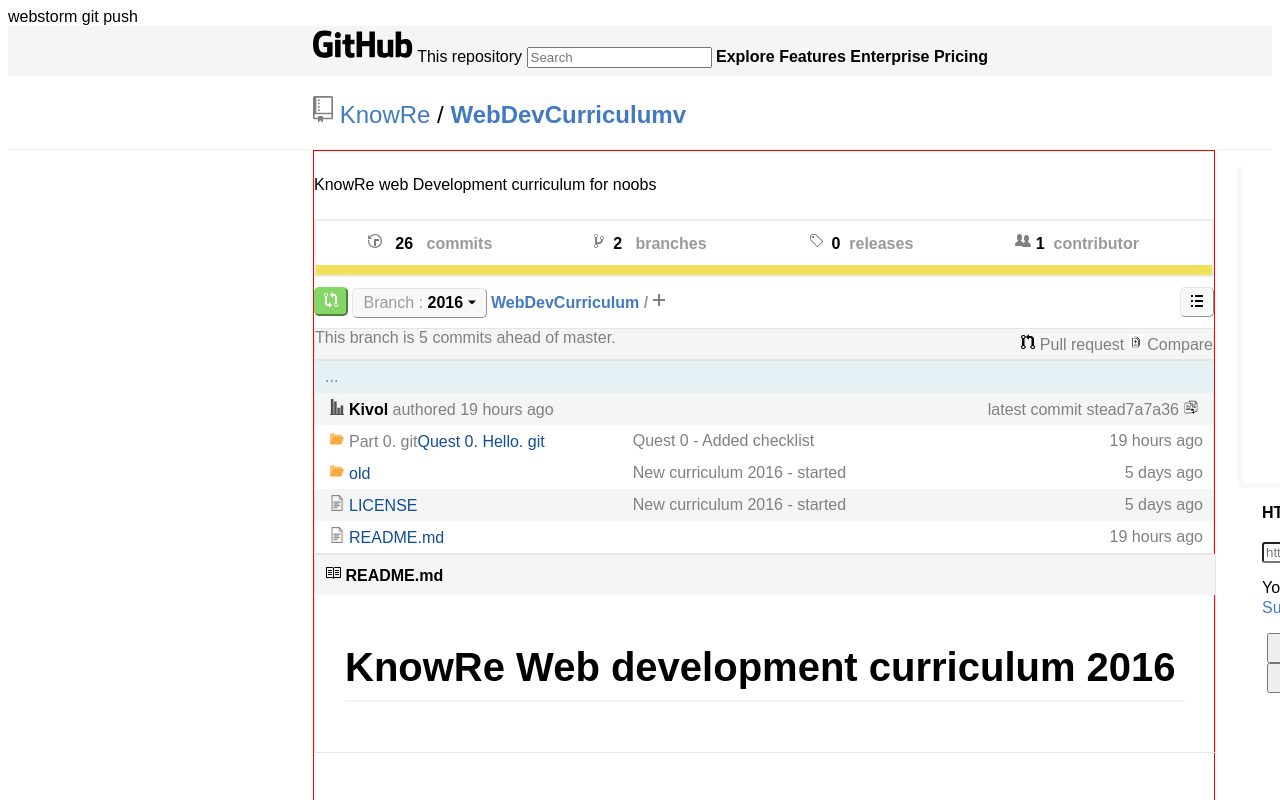
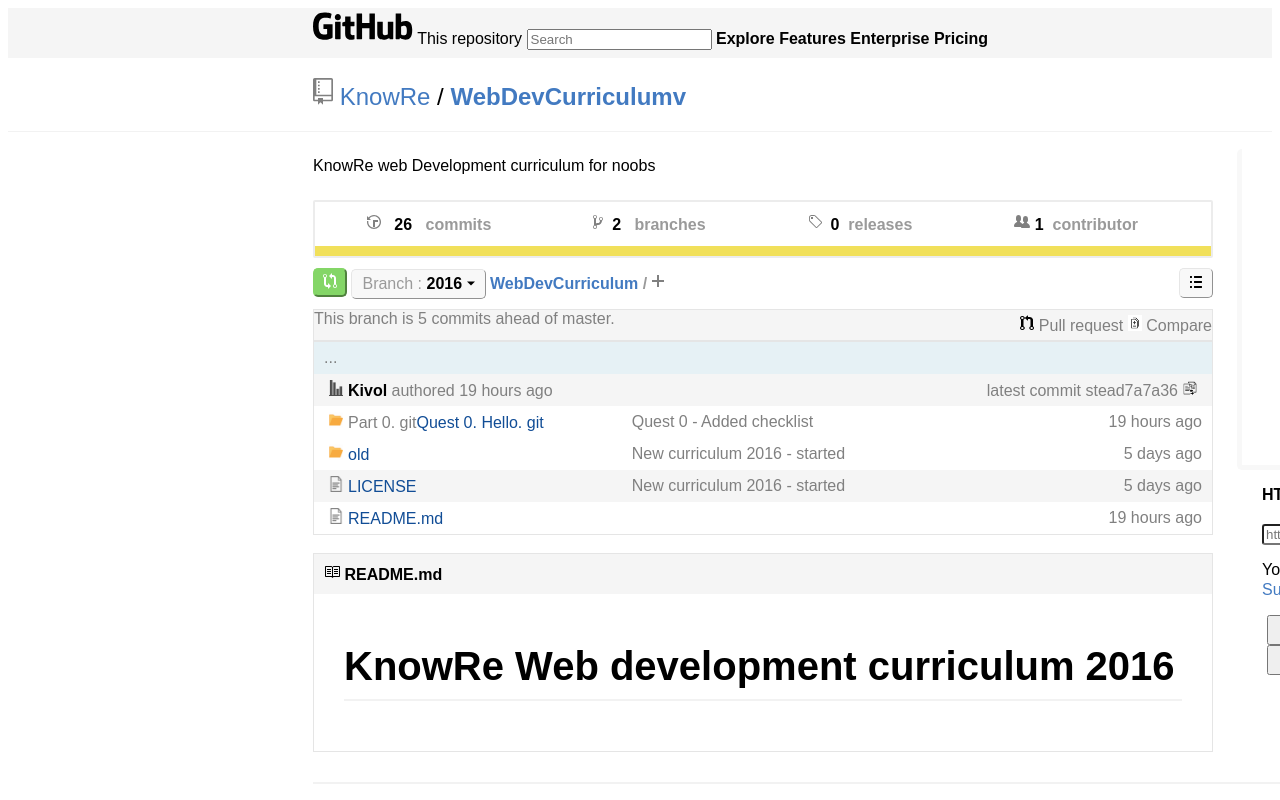
Before and after one commit to vividcloudpark/FakeGithub, a plain HTML site: page index.html in a window 1280 px wide. Shown: the top 800 px of the page. Drawn offline with Linux system fonts and the light colour scheme.

Commit message:
footer border 추가

```diff
--- a/index.html
+++ b/index.html
@@ -2,7 +2,7 @@
 <html lang="en">
 <head>
     <link rel="stylesheet" type="text/css" href="style.css">
-    <meta charset="UTF-8">webstorm git push
+    <meta charset="UTF-8">
     <title>Fake Github</title>
 </head>
 <body>
@@ -215,6 +215,9 @@
                 </tr>
             </table>
             <!--메인 표-->
+
+
+            <br>
             <!--readme부분-->
             <div id="readme" class="readmetable">
                 <div class="readme_head">
@@ -240,7 +243,7 @@
     </div>
 
     <div id="right">
-        <nav class="navigation">
+              <nav class="navigation">
             <ul>
                 <li id="code"><img src="github ocations\lib\svg\code.svg">  Code</li>
                 <li id="issues"><img src="github ocations\lib\svg\issue-opened.svg">  Issues</li>
@@ -262,8 +265,13 @@
         </div>
     </div>
 
+    <div class="footer_border container">
+    </div>
+
 </div>
+
 </div>
+
 
 
 </div>
--- a/style.css
+++ b/style.css
@@ -67,9 +67,8 @@
 
 #contents{
     width: 900px;
-    height: 1000px;
     border-style:solid;
-    border-width: 1px;
+    border-width: 0px;
     border-color: red;
     float: left;
     /*margin-right: 10px;*/
@@ -137,7 +136,6 @@
 }
 
 .readmetable {
-    width: 100%;
     border: solid;
     border-width: 1px;
     border-color: #e5e5e5;
@@ -295,3 +293,10 @@
 #href{
     color: #427ac1;
 }
+
+.footer_border{
+    border-style: solid;
+    border-width: 1px;
+    border-color: #f2f2f2;
+    margin: 30px 0px 30px 0px;
+}
```
Also changed, not shown: github ocations/lib/svg/arrow-small-down.svg.
